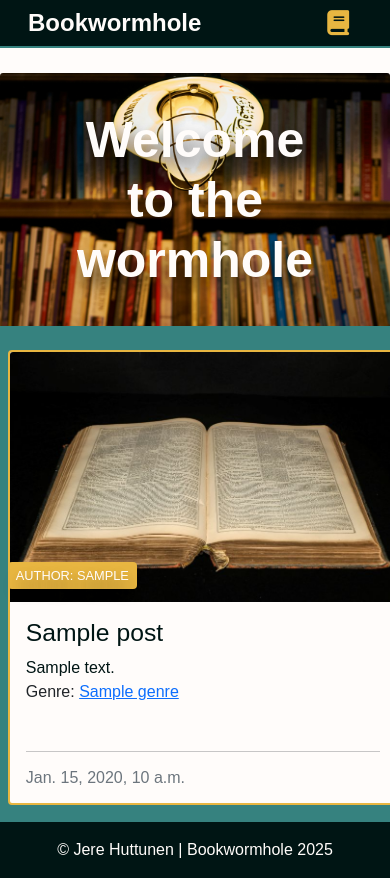
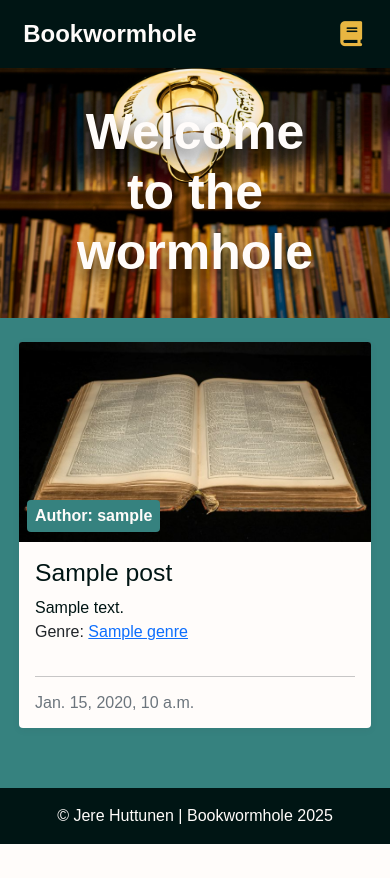
Before and after one commit to Jere-The-Hutt/ms3-bookwormhole-blog, a Django app: page / in a window 390 px wide; the page is wider, and only the part inside the window is pictured. After the commit the page ends 844 px from the top of that part, so only its background shows below. Run offline with Django 4.2, Linux system fonts and the light colour scheme; tables that the repository leaves empty hold one stand-in row (values such as "Sample post"); parts of the project's set-up code (start-up, migrations or seed data) failed here and were passed over; some libraries are stand-ins or nearby versions; some web fonts are replaced.

Commit message:
Fix index page layout, resolve conflicting classes, and improve responsiveness across all screen sizes

```diff
--- a/reviews/templates/reviews/index.html
+++ b/reviews/templates/reviews/index.html
@@ -12,13 +12,12 @@
             </div>
         </div>
     </div>
-    <div class="post-container">
-        <div class="row">
-            <div class="col-12 mt-3">
-                <div class="row g-0 mx-0">
+    <div class="post-container py-4 px-0">
+        <div class="container">
+            <div class="row g-4 justify-content-center">
                 {% for post in post_list %}
-                    <div class="col-lg-4 col-md-6 col-12 mb-4 px-0">
-                        <div class="card h-100 d-flex flex-column w-100">
+                <div class="col-lg-4 col-md-6 col-12 d-flex justify-content-center">
+                    <div class="card post-card h-100 d-flex flex-column">
                         <div class="image-container">
                             <img class="card-img-top"
                                 src="{% static 'images/danika-perkinson-ZGFveFhBZ6c-unsplash.jpg' %}"
@@ -48,22 +47,26 @@
                 </div>
                 {% endfor %}
             </div>
-            </div>
-        </div>
 
             {% if is_paginated %}
-        <nav aria-label="Page navigation">
+            <nav aria-label="Page navigation" class="mt-4">
                 <ul class="pagination justify-content-center">
                     {% if page_obj.has_previous %}
-                <li><a href="?page={{ page_obj.previous_page_number }}" class="page-link">&laquo; Previous </a></li>
+                    <li class="page-item">
+                        <a href="?page={{ page_obj.previous_page_number }}" class="page-link">&laquo; Previous</a>
+                    </li>
                     {% endif %}
                     {% if page_obj.has_next %}
-                <li><a href="?page={{ page_obj.next_page_number }}" class="page-link">Next &raquo;</a></li>
+                    <li class="page-item">
+                        <a href="?page={{ page_obj.next_page_number }}" class="page-link">Next &raquo;</a>
+                    </li>
                     {% endif %}
                 </ul>
             </nav>
             {% endif %}
         </div>
+    </div>
+
     {% endblock %}
     {% block copyright %}
     © Jere Huttunen | Bookwormhole 2025
--- a/reviews/templates/reviews/post_detail.html
+++ b/reviews/templates/reviews/post_detail.html
@@ -28,7 +28,7 @@
 
 <div class="custom-container">
     <div class="row">
-        <div class="col post-card mt-4 mb-4">
+        <div class="col post-detail mt-4 mb-4">
             <div class="post-content">
                 <p class="post-body">
                     {{ post.body | safe }}
--- a/static/css/style.css
+++ b/static/css/style.css
@@ -28,7 +28,7 @@ body {
     font-family: var(--font-heading);
     color: var(--highlight-color-light);
     background-color: var(--highlight-color);
-    padding: 0 1rem;
+    padding: 0.7rem 3px 0.7rem 0.7rem;
 }
 
 .navbar-toggler {
@@ -54,8 +54,9 @@ body {
     text-transform: uppercase;
 }
 
-.navbar-text {
+.navbar-slogan {
     color: var(--primary-color);
+    margin-bottom: 0;
 }
 
 .navbar-brand {
@@ -89,7 +90,7 @@ footer {
 .hero-section {
     min-height: 100px;
     background-color: var(--highlight-color-light);
-    padding-top: 25px;
+    padding-top: 17px;
 }
 
 .hero-section .row {
@@ -158,8 +159,14 @@ footer {
 .post-card {
     background: var(--highlight-color-light);
     box-shadow: 0 2px 8px rgba(53, 48, 48, 0.05);
-    border-radius: 12px;
-    padding: 2rem;
+    border: none;
+    max-width: 380px;
+    width: 100%;
+    max-width: 22rem;
+}
+
+.post-card:hover {
+    transform: scale(1.01);
 }
 
 .post-content {
@@ -169,11 +176,25 @@ footer {
 }
 
 .post-body {
-    margin-top: 1rem;
+    font-size: 1.1rem;
+    line-height: 1.8;
+    color: var(--highlight-color);
+    font-family: var(--font-body);
+}
+
+.post-detail {
+    max-width: 1200px;
+    margin: 0 auto;
+    padding: 2rem 1rem;
+    background-color: var(--highlight-color-light);
+    border-radius: 10px;
+    box-shadow: 0 0 10px rgba(0,0,0,0.05);
 }
 
 .post-container {
-    padding: 0;
+    margin-left: auto;
+    margin-right: auto;
+    max-width: 1200px;
 }
 
 /* ======================== */
@@ -239,22 +260,7 @@ footer {
 /* ======================== */
 /*       CARD STYLES       */
 /* ======================== */
-.card {
-    position: relative;
-    margin: 2%;
-    display: flex;
-    flex-direction: column;
-    min-width: 0;
-    word-wrap: break-word;
-    background-color: var(--highlight-color-light);
-    background-clip: border-box;
-    border: 2px solid var(--primary-color);
-    border-radius: .25rem;
-}
 
-.card:hover {
-    transform: scale(1.01);
-}
 
 .card-title,
 .card-text {
@@ -263,7 +269,7 @@ footer {
 }
 
 .card-img-top {
-    height: 250px;
+    height: 200px;
     object-fit: cover;
     object-position: center bottom;
 }
@@ -274,14 +280,6 @@ footer {
 .custom-container {
     margin: 0 2rem;
     padding: 0 1rem;
-}
-
-.container {
-    max-width: 90%;
-    padding: 3rem;
-    background-color: var(--highlight-color-light);
-    box-shadow: 0 2px 4px rgba(0, 0, 0, 0.05);
-    border-radius: 10px;
 }
 
 .image-container {
@@ -295,7 +293,8 @@ footer {
     position: absolute;
     bottom: 5%;
     left: -2px;
-    background-color: var(--primary-color);
+    margin-left: 10px;
+    background-color: var(--secondary-color);
     padding: 4px 8px;
     border-radius: 4px;
 }
@@ -304,9 +303,7 @@ footer {
     color: var(--highlight-color-light);
     margin: 0;
     font-family: var(--font-body);
-    font-size: 0.8rem;
-    text-transform: uppercase;
-    text-shadow: 2px 10px 15px rgba(0, 0, 0, 0.6);
+    font-weight: 600;
 }
 
 /* ======================== */
@@ -470,7 +467,7 @@ footer {
         font-size: 1.5rem;
     }
     .custom-container {
-    margin: 0 0.7rem;
-    padding: 0 0.7rem;
+        margin: 0 0.7rem;
+        padding: 0 0.7rem;
+    }
 }
-}
--- a/templates/base.html
+++ b/templates/base.html
@@ -59,7 +59,7 @@
                     </li>
                     {% endif %}
                 </ul>
-                <h4 class="navbar-text text-center">
+                <h4 class="navbar-text navbar-slogan text-center">
                     A blog for book lovers
                 </h4>
             </div>
```
Lines whose indentation alone changed are shown as unchanged.
